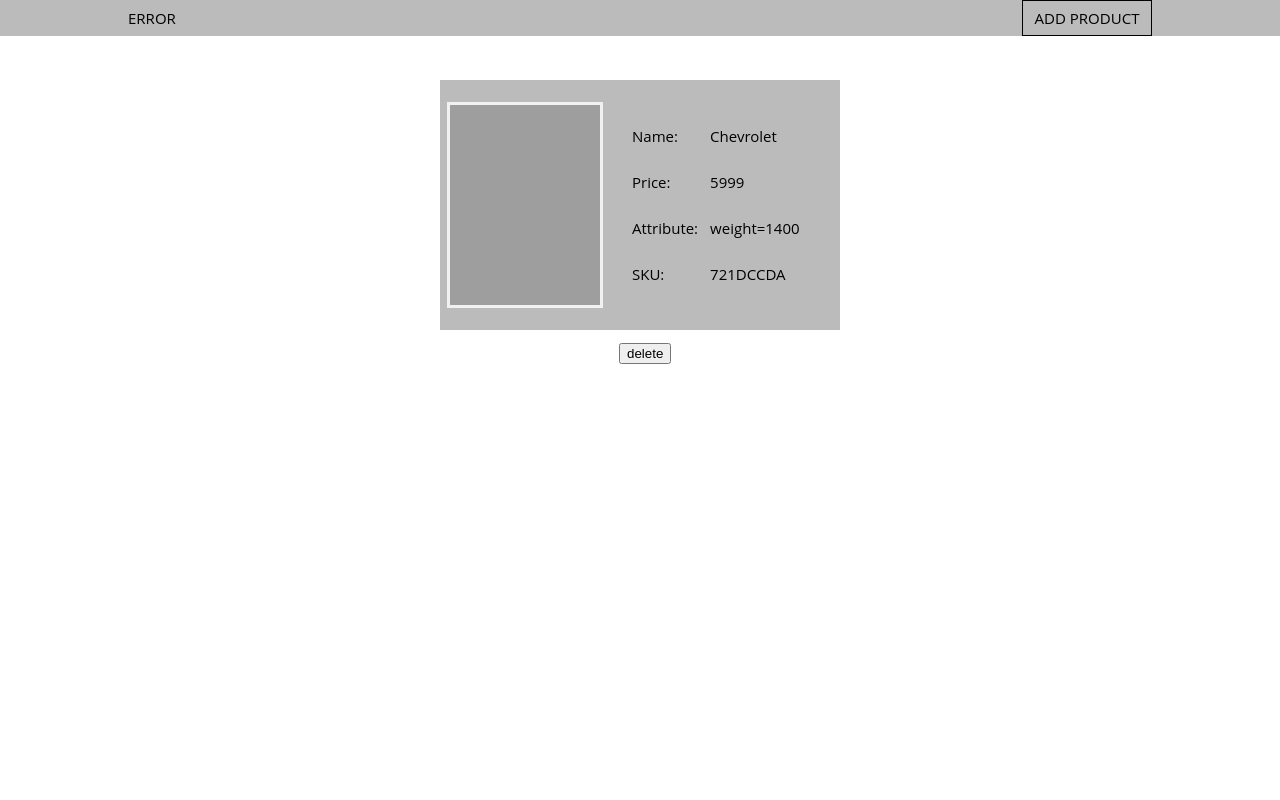
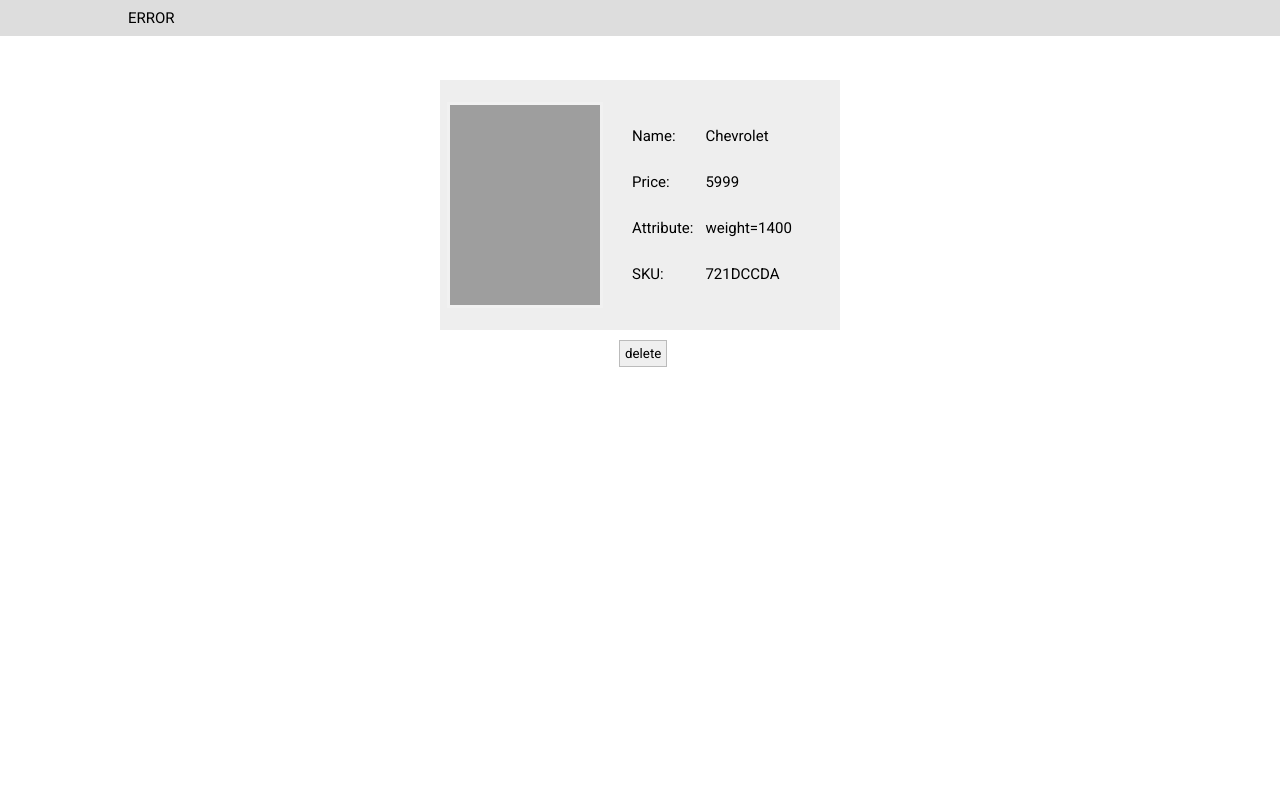
Before and after one commit to Nekolone/scandiweb-php-app, a PHP site: page /project/item_info.php?SKU=721DCCDA in a window 1280 px wide. Run offline with PHP 8.4, Linux system fonts and the light colour scheme; data comes from the database, SQL or seed files in the repository; style sheets or scripts are compiled from the project's sources; grey boxes are pictures that could not be loaded.

Commit message:
sass update

```diff
--- a/project/add.php
+++ b/project/add.php
@@ -105,7 +105,7 @@ include_once "support_files/save_add_info.php";
                     }
                     ?>
 
-                    <input type="submit" name="done">
+                    <input type="submit" class="button" name="done" value="SUBMIT">
                 </form>
             </div>
         </div>
--- a/project/header.php
+++ b/project/header.php
@@ -8,6 +8,7 @@ require'validation.php';
     <meta name="viewport"
           content="width=device-width, user-scalable=no, initial-scale=1.0, maximum-scale=1.0, minimum-scale=1.0">
     <meta http-equiv="X-UA-Compatible" content="ie=edge">
+    <link href="https://fonts.googleapis.com/css2?family=Roboto:ital,wght@0,100;0,300;0,400;0,500;0,700;0,900;1,100;1,300;1,400;1,500;1,700;1,900&display=swap" rel="stylesheet">
     <link rel="stylesheet" href="../resources/css/main.css">
     <script src="../resources/js/jquery-3.5.1.min.js"></script>
     <script src="../resources/js/main.js"></script>
--- a/project/item_info.php
+++ b/project/item_info.php
@@ -7,7 +7,7 @@ if (isset($_POST["done"]))
 ?>
 
 
-<a class="button" href="add.php">ADD PRODUCT</a>
+<!--<a class="button" href="add.php">ADD PRODUCT</a>-->
 </div>
 </div>
 </header>
@@ -20,7 +20,7 @@ if (isset($_POST["done"]))
                 listItem($_GET["SKU"]);
                 ?>
                 <form action="#" method="post">
-                    <input type="submit" class="item__center" name="done" value="delete">
+                    <input type="submit" class="item__center button" name="done" value="delete">
                 </form>
             </div>
         </div>
--- a/project/search_list.php
+++ b/project/search_list.php
@@ -8,7 +8,7 @@ isset($_POST["done"])?header("Location:search_list.php?search=".$_POST["search"]
 
 
 <form action="" method="post">
-    <input type="text" name="search" placeholder="<?=$_GET["search"]?>"><br>
+    <input type="text" class="search__line" name="search" placeholder="<?=$_GET["search"]?>"><br>
     <input type="submit" class="button" name="done" value="SEARCH">
 </form>
 <a class="button" href="add.php">ADD PRODUCT</a>
--- a/resources/css/main.css
+++ b/resources/css/main.css
@@ -1,85 +1,120 @@
 * {
-  box-sizing: border-box; }
+  box-sizing: border-box;
+}
 *:before, *:after {
-    box-sizing: border-box; }
+  box-sizing: border-box;
+}
 
 body {
   height: 100vh;
   margin: 0;
-  font-family: Open Sans, serif;
+  font-family: "Roboto", sans-serif;
   font-size: 15px;
   color: black;
   line-height: 1.6;
-  background-color: #ffffff; }
+  background-color: #ffffff;
+}
 
 h1, h2, h3, h4, h5, h6, p {
-  margin: 0; }
+  margin: 0;
+}
 
 a {
   text-decoration: none;
-  color: #000000; }
+  color: #000000;
+}
 
 .container {
   width: 100%;
-  margin: 0 auto; }
+  margin: 0 auto;
+}
 
 .content__box {
   width: 80%;
-  margin: 0 auto; }
+  margin: 0 auto;
+}
 
 .button {
   padding: 5px;
+  font-family: "Roboto", sans-serif;
   text-align: center;
-  border: 1px solid #000;
+  border: 1px solid #bbbbbb;
   text-decoration: none;
-  transition: color 0.1s linear, background-color 0.2s linear; }
+  transition: background-color 0.2s linear;
+}
 .button:hover {
-    background-color: #000;
-    color: #fff; }
+  background-color: #bbbbbb;
+  color: #000000;
+}
 
 ::-webkit-scrollbar {
-  width: 3px; }
+  width: 3px;
+}
 
 ::-webkit-scrollbar-track {
-  background: #f1f1f1; }
+  background: #f1f1f1;
+}
 
 ::-webkit-scrollbar-thumb {
-  background: #888; }
+  background: #bbbbbb;
+}
 
 header {
   width: 100%;
-  position: absolute; }
+  position: absolute;
+}
 header .container {
-    background-color: #bbbbbb; }
+  background-color: #dddddd;
+}
 header .container .content__box {
   align-items: center;
   display: flex;
-      justify-content: space-between; }
+  justify-content: space-between;
+}
+header .logo {
+  padding: 6px 0;
+  margin-right: 1.7%;
+}
 
 .main .container .content__box {
   align-items: center;
   display: flex;
-  justify-content: space-between; }
+  justify-content: space-between;
+}
 
 header .container .content__box form {
+  width: 40%;
   align-items: center;
   display: flex;
-  justify-content: space-between; }
+  justify-content: space-between;
+}
 header .container .content__box .button {
-  width: 130px; }
+  width: 130px;
+}
 header .container .content__box form .button {
-  width: auto; }
+  width: 10%;
+  min-width: 60px;
+  height: auto;
+  padding: 3px;
+  font-size: 13px;
+}
+header .container .content__box .search__line {
+  width: 90%;
+  height: 23px;
+}
 
 .main .container {
   padding-top: 50px;
   height: 100vh;
-  overflow-y: scroll; }
+  overflow-y: scroll;
+}
 .main .container .content__box .item__box {
   display: flex;
   flex-wrap: wrap;
   justify-content: space-around;
   align-items: center;
-    margin: 20px auto 0 auto; }
+  margin: 20px auto 0 auto;
+}
 
 .info__box {
   display: flex;
@@ -89,39 +124,47 @@ header .container .content__box form .button {
   height: 250px;
   margin: 10px;
   padding: 25px 10px;
-  background-color: #bbbbbb; }
+  background-color: #eeeeee;
+}
 .info__box a {
-    width: 150px;
   height: 200px;
-    margin-right: 30px;
-    outline-color: #f1f1f1;
-    outline-style: solid; }
+}
 .info__box a img {
   width: 150px;
   height: 200px;
   margin-right: 30px;
   outline-color: #f1f1f1;
-      outline-style: solid; }
+  outline-style: solid;
+  transition: outline-color 0.2s linear;
+}
+.info__box a img:hover {
+  outline-color: #cccccc;
+}
 .info__box table td {
-    padding: 10px 10px 10px 0; }
+  padding: 10px 10px 10px 0;
+}
 
 .main .container .content__box .form__box {
   display: flex;
   align-items: center;
-  margin: 0 auto; }
+  margin: 0 auto;
+}
 
 .item-info__box {
   display: block;
   justify-content: space-between;
-  margin: 20px auto; }
+  margin: 20px auto;
+}
 
 .item__center {
-  margin: 0 45%; }
+  margin: 0 45%;
+}
 
 .test__box {
   width: 400px;
   height: 250px;
   margin: 10px;
-  background-color: #000; }
+  background-color: #000;
+}
 
 /*# sourceMappingURL=main.css.map */
--- a/resources/css/main.sass
+++ b/resources/css/main.sass
@@ -7,7 +7,7 @@
 body
   height: 100vh
   margin: 0
-  font-family: Open Sans, serif
+  font-family: 'Roboto', sans-serif
   font-size: 15px
   color: black
   line-height: 1.6
@@ -30,14 +30,17 @@ a
 
 .button
   padding: 5px
+  font-family: 'Roboto', sans-serif
+
   text-align: center
-  border: 1px solid #000
+  border: 1px solid #bbbbbb
   text-decoration: none
-  transition: color 0.1s linear, background-color 0.2s linear
+  transition: background-color 0.2s linear
 
   &:hover
-    background-color: #000
-    color: #fff
+    background-color: #bbbbbb
+    color: #000000
+
 
 \::-webkit-scrollbar
   width: 3px
@@ -46,7 +49,7 @@ a
   background: #f1f1f1
 
 \::-webkit-scrollbar-thumb
-  background: #888
+  background: #bbbbbb
 
 //all
 
@@ -55,12 +58,15 @@ header
   position: absolute
 
   .container
-    background-color: #bbbbbb
+    background-color: #dddddd
 
     .content__box
       align-items: center
       display: flex
       justify-content: space-between
+  .logo
+    padding: 6px 0
+    margin-right: 1.7%
 
 .main .container .content__box
   align-items: center
@@ -69,6 +75,7 @@ header
 
 header .container .content__box
   form
+    width: 40%
     align-items: center
     display: flex
     justify-content: space-between
@@ -77,7 +84,19 @@ header .container .content__box
     width: 130px
 
   form .button
-    width: auto
+    width: 10%
+    min-width: 60px
+    height: auto
+    padding: 3px
+
+    font-size: 13px
+
+  .search__line
+    width: 90%
+    height: 23px
+
+
+
 
 //PRODUCT LIST
 
@@ -101,7 +120,7 @@ header .container .content__box
   height: 250px
   margin: 10px
   padding: 25px 10px
-  background-color: #bbbbbb
+  background-color: #eeeeee
 
   a
     img
@@ -110,12 +129,15 @@ header .container .content__box
       margin-right: 30px
       outline-color: #f1f1f1
       outline-style: solid
+      transition: outline-color 0.2s linear
 
-    width: 150px
+
+      &:hover
+        outline-color: #cccccc
+
+
     height: 200px
-    margin-right: 30px
-    outline-color: #f1f1f1
-    outline-style: solid
+
 
   table td
     padding: 10px 10px 10px 0
```
Also changed, not shown: project/main.php (+3 -6 lines), 1 other file. Lines whose indentation alone changed are shown as unchanged.
